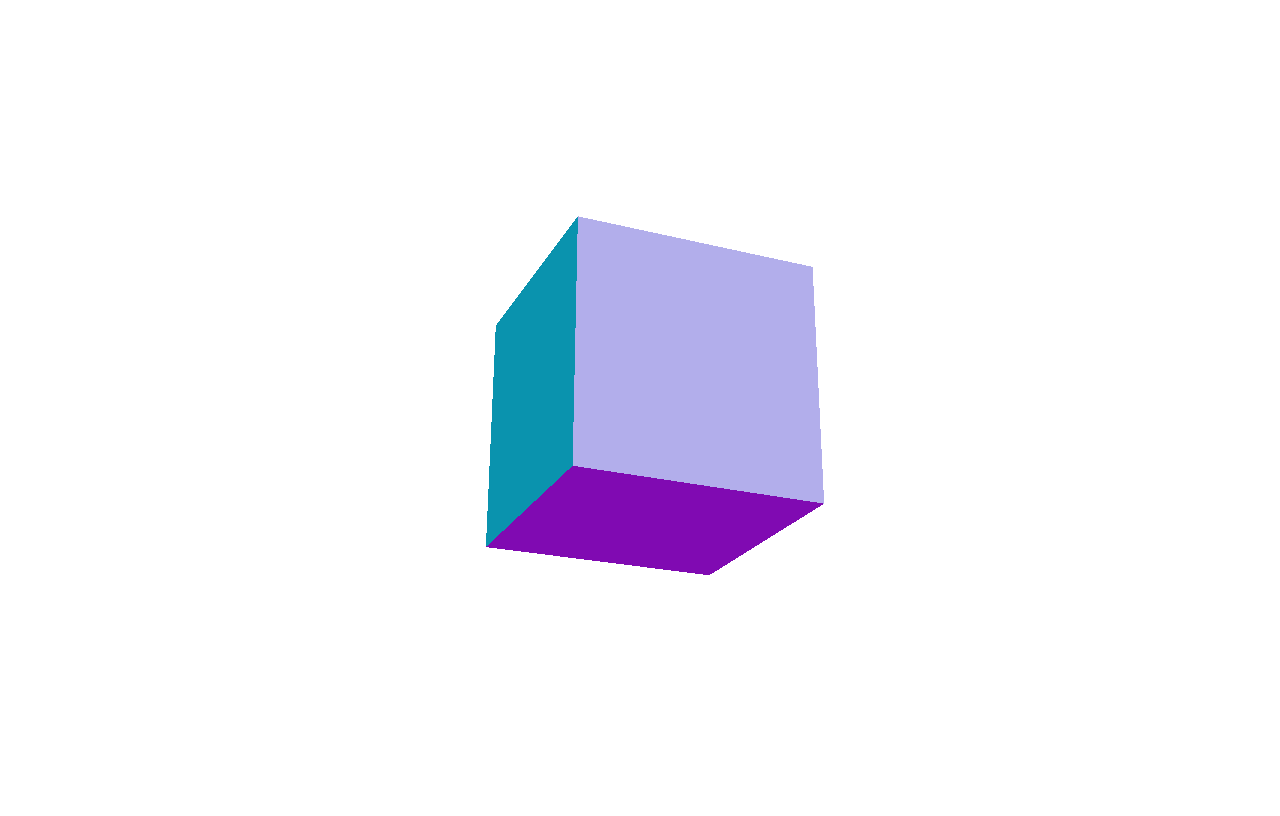
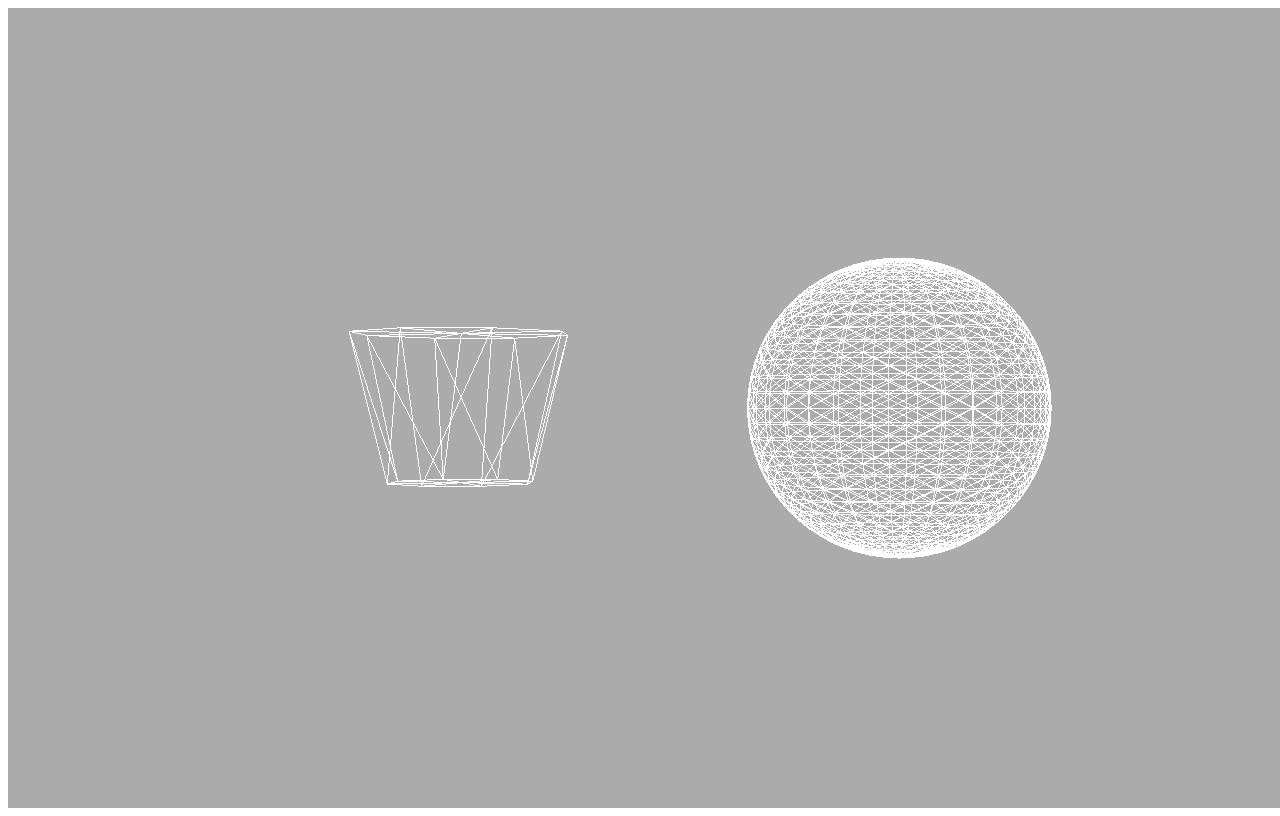
Before and after one commit to Pigrabbit/three-js-playground, a website with bundled scripts: page index.html in a window 1280 px wide. Built offline with nearby package versions, Linux system fonts and the light colour scheme.

Commit message:
feat: add Line Material and Points Material

```diff
--- /dev/null
+++ b/3d-models/lineAndPoint.js
@@ -0,0 +1,51 @@
+import * as THREE from '../node_modules/three/build/three.module.js'
+
+
+let camera, scene, renderer, cylinder, sphere
+let step = 0.02
+
+function createGeometry() {
+  let material = new THREE.PointsMaterial({color: 0xffffff})
+  let geometry = new THREE.CylinderGeometry(3, 2, 4)
+
+  cylinder = new THREE.Line(geometry, material)
+  cylinder.position.z = -10
+  cylinder.position.x = -5
+
+  // geometry.computeLineDistances()
+  cylinder.computeLineDistances()
+
+  geometry = new THREE.SphereGeometry(3, 30, 30)
+  sphere = new THREE.Line(geometry, material)
+  sphere.position.z = 0
+  sphere.position.x = 5
+
+  // geometry.computeLineDistances()
+  sphere.computeLineDistances()
+
+  scene.add(cylinder)
+  scene.add(sphere)
+}
+
+function init() {
+  scene = new THREE.Scene()
+  scene.background = new THREE.Color(0xababab)
+
+  camera = new THREE.PerspectiveCamera(30, window.innerWidth / window.innerHeight, 1, 1000)
+  camera.position.z = 30
+  createGeometry()
+
+  renderer = new THREE.WebGL1Renderer()
+  renderer.setSize(window.innerWidth, window.innerHeight)
+
+  document.body.appendChild(renderer.domElement)
+}
+
+function mainLoop() {
+  cylinder.rotation.y += step
+  renderer.render(scene, camera)
+  requestAnimationFrame(mainLoop)
+}
+
+init()
+mainLoop()
--- a/3d-models/normalMaterial.js
+++ b/3d-models/normalMaterial.js
@@ -1,7 +1,7 @@
 import * as THREE from '../node_modules/three/build/three.module.js'
 
 
-let camera, scene, renderer, cube, normals
+let camera, scene, renderer, cube
 let step = 0.02
 
 function createGeometry() {
--- a/index.html
+++ b/index.html
@@ -7,6 +7,6 @@
     <title>First Painting</title>
 </head>
 <body>
-    <script defer type="module" src="./3d-models/normalMaterial.js"></script>
+    <script defer type="module" src="./3d-models/lineAndPoint.js"></script>
 </body>
 </html>
```
